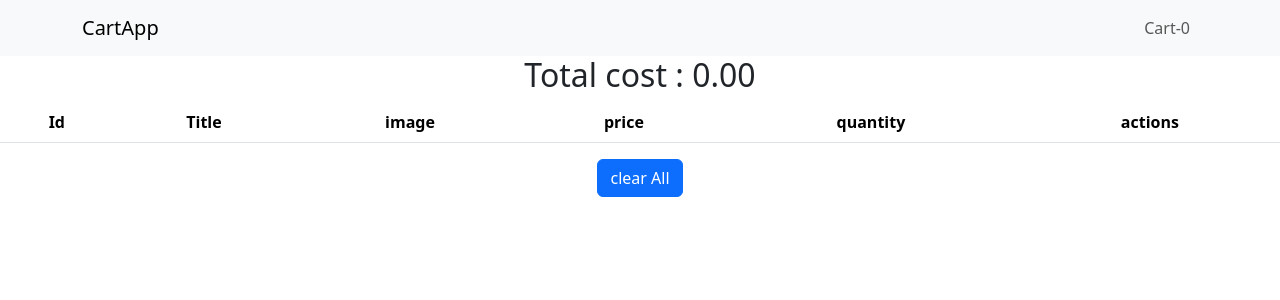
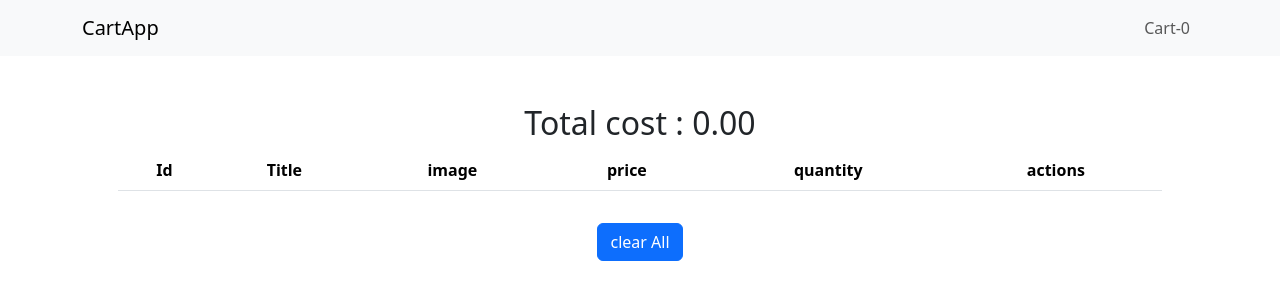
Before and after one commit to Ahmed207-dev/Cart-App, a React (Create React App) app: page /Cart in a window 1280 px wide. Shown: the top 300 px of the page. Built offline with nearby package versions, Linux system fonts and the light colour scheme.

Commit message:
Update Cart.js

```diff
--- a/src/component/Cart.js
+++ b/src/component/Cart.js
@@ -10,8 +10,9 @@ function Cart() {
   let dispatch = useDispatch();
   return (
     <>
-      <h2 className="Total">Total cost : {total.toFixed(2)}</h2>
-      <table className="table table-striped p-5">
+   <div className="container p-5">
+  <h2 className="Total mb-2">Total cost : {total.toFixed(2)}</h2>
+  <table className="table table-striped">
     <thead>
       <tr>
         <th>Id</th>
@@ -44,9 +45,10 @@ function Cart() {
       ))}
     </tbody>
   </table>
-      <button onClick={() => dispatch(clear())} className="btn btn-primary">
+  <button onClick={() => dispatch(clear())} className="btn btn-primary mt-3">
     clear All
   </button>
+</div>
     </>
   );
 }
```
Lines whose indentation alone changed are shown as unchanged.
